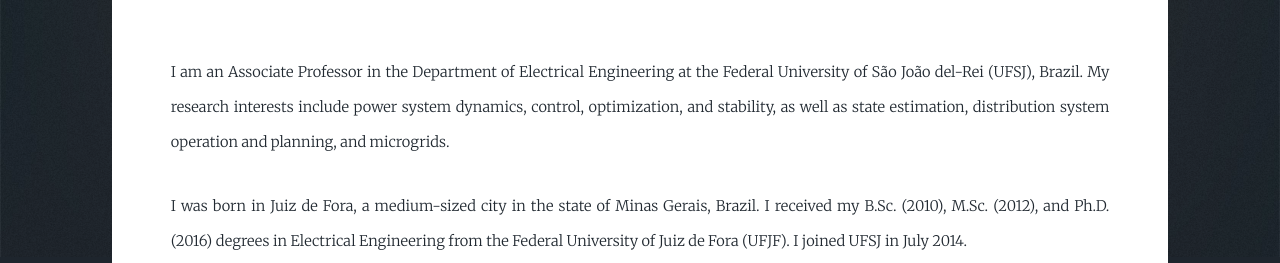
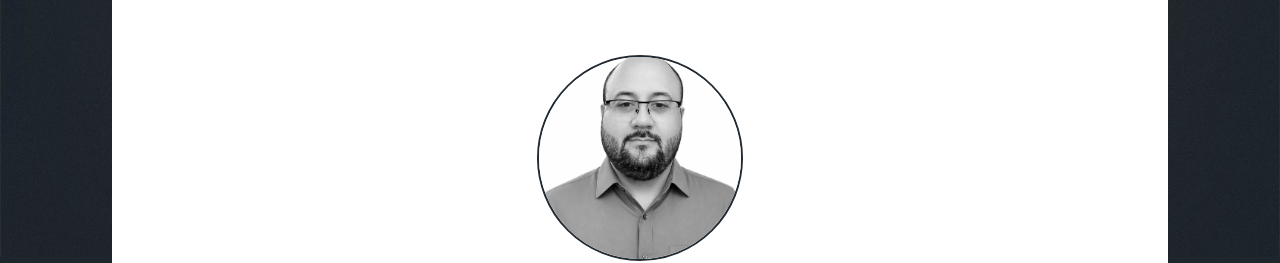
Before and after one commit to wesleyperesbr/wesleyperesbr.github.io, a plain HTML site: page index.html in a window 1280 px wide. Shown: the part 543-806 px from the top of the page. Drawn offline with Linux system fonts and the light colour scheme.

Commit message:
Add files via upload

```diff
--- a/index.html
+++ b/index.html
@@ -53,8 +53,8 @@
 									<p>Associate Professor, Department of Electrical Engineering<br />
 									Federal University of São João del-Rei (UFSJ), Brazil</p>
 								</header>
-								<!-- FOTO: salve sua foto como images/wesley.png (quadrada, ~600x600 px). Sem o arquivo, a foto simplesmente não aparece. -->
-								<div class="portrait"><img src="images/wesley.png" alt="Wesley Peres" onerror="this.parentNode.style.display='none'" /></div>
+								<!-- FOTO: a foto usada é images/wesley.jpg.png; se ela não existir, usa images/photo_peres.jpg (quadrada, ~600x600 px). Sem o arquivo, a foto simplesmente não aparece. -->
+								<div class="portrait"><img src="images/wesley.jpg.png" alt="Wesley Peres" onerror="if(!this.dataset.f){this.dataset.f=1;this.src='images/photo_peres.jpg';}else{this.parentNode.style.display='none';}" /></div>
 								<p>I am an Associate Professor in the Department of Electrical Engineering at the Federal University of São João del-Rei (UFSJ), Brazil. My research interests include power system dynamics, control, optimization, and stability, as well as state estimation, distribution system operation and planning, and microgrids.</p>
 								<p>I was born in Juiz de Fora, a medium-sized city in the state of Minas Gerais, Brazil. I received my B.Sc. (2010), M.Sc. (2012), and Ph.D. (2016) degrees in Electrical Engineering from the Federal University of Juiz de Fora (UFJF). I joined UFSJ in July 2014.</p>
 								<p>I have authored or co-authored more than 100 scientific publications, including 29 papers in international peer-reviewed journals, as well as numerous contributions to national and international conferences. See my <a href="publications.html">publications</a>.</p>
```
